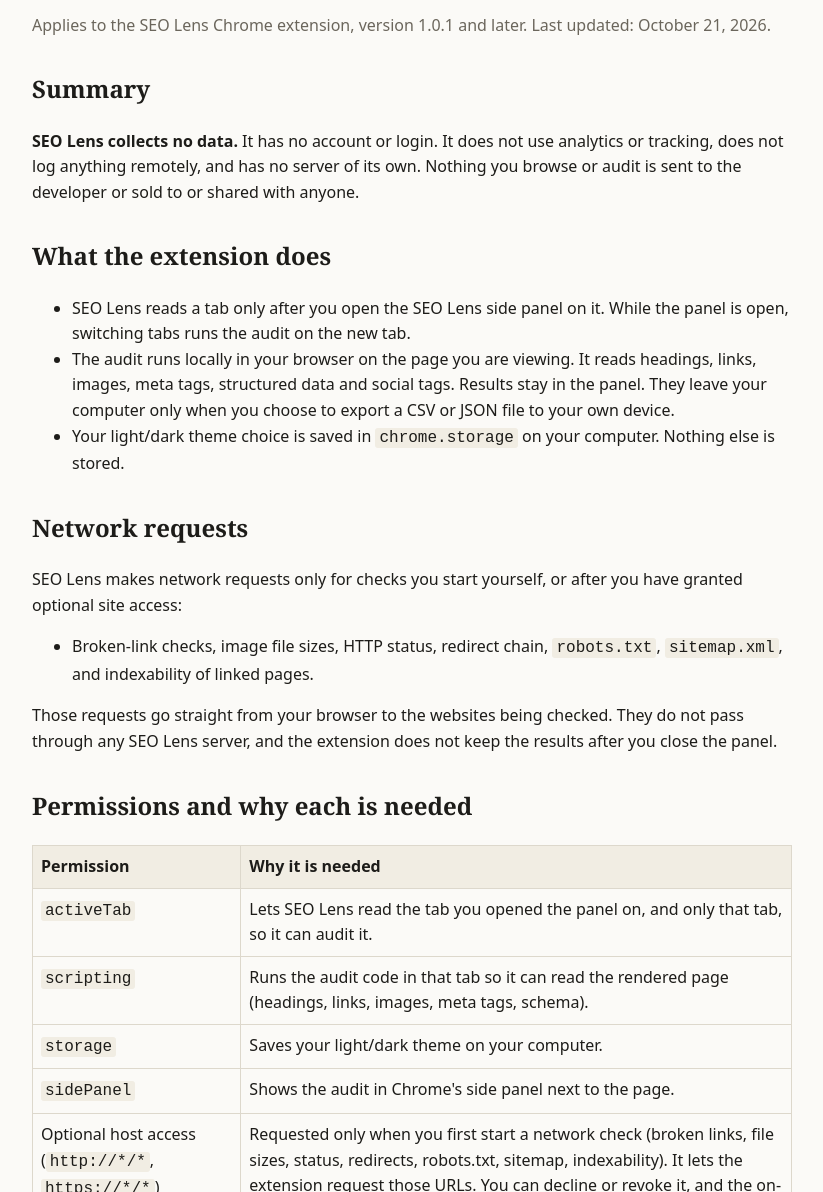
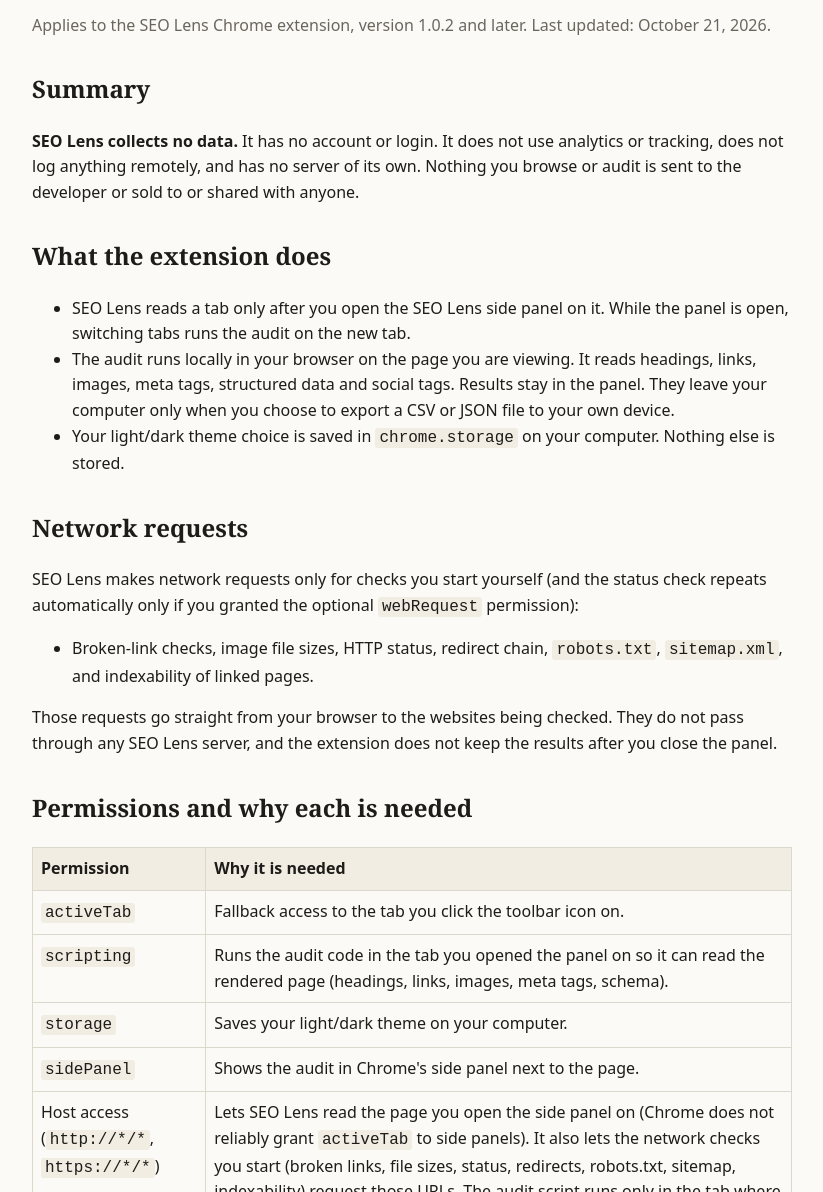
Before and after one commit to Hassanr8998/seo-lens-privacy, a plain HTML site: page index.html in a window 1280 px wide. Shown: the part 108-1300 px from the top of the page, without its empty margins (228-1051 px from the left). Drawn offline with Linux system fonts and the light colour scheme.

Commit message:
Update for 1.0.2 permissions

```diff
--- a/index.html
+++ b/index.html
@@ -14,7 +14,7 @@
 </head>
 <body>
 <h1>SEO Lens Privacy Policy</h1>
-<p class="muted">Applies to the SEO Lens Chrome extension, version 1.0.1 and later. Last updated: October 21, 2026.</p>
+<p class="muted">Applies to the SEO Lens Chrome extension, version 1.0.2 and later. Last updated: October 21, 2026.</p>
 
 <h2>Summary</h2>
 <p><strong>SEO Lens collects no data.</strong> It has no account or login. It does not use analytics or tracking, does not log anything remotely, and has no server of its own. Nothing you browse or audit is sent to the developer or sold to or shared with anyone.</p>
@@ -27,7 +27,7 @@
 </ul>
 
 <h2>Network requests</h2>
-<p>SEO Lens makes network requests only for checks you start yourself, or after you have granted optional site access:</p>
+<p>SEO Lens makes network requests only for checks you start yourself (and the status check repeats automatically only if you granted the optional <code>webRequest</code> permission):</p>
 <ul>
 <li>Broken-link checks, image file sizes, HTTP status, redirect chain, <code>robots.txt</code>, <code>sitemap.xml</code>, and indexability of linked pages.</li>
 </ul>
@@ -36,11 +36,11 @@
 <h2>Permissions and why each is needed</h2>
 <table>
 <tr><th>Permission</th><th>Why it is needed</th></tr>
-<tr><td><code>activeTab</code></td><td>Lets SEO Lens read the tab you opened the panel on, and only that tab, so it can audit it.</td></tr>
-<tr><td><code>scripting</code></td><td>Runs the audit code in that tab so it can read the rendered page (headings, links, images, meta tags, schema).</td></tr>
+<tr><td><code>activeTab</code></td><td>Fallback access to the tab you click the toolbar icon on.</td></tr>
+<tr><td><code>scripting</code></td><td>Runs the audit code in the tab you opened the panel on so it can read the rendered page (headings, links, images, meta tags, schema).</td></tr>
 <tr><td><code>storage</code></td><td>Saves your light/dark theme on your computer.</td></tr>
 <tr><td><code>sidePanel</code></td><td>Shows the audit in Chrome's side panel next to the page.</td></tr>
-<tr><td>Optional host access (<code>http://*/*</code>, <code>https://*/*</code>)</td><td>Requested only when you first start a network check (broken links, file sizes, status, redirects, robots.txt, sitemap, indexability). It lets the extension request those URLs. You can decline or revoke it, and the on-page audit keeps working.</td></tr>
+<tr><td>Host access (<code>http://*/*</code>, <code>https://*/*</code>)</td><td>Lets SEO Lens read the page you open the side panel on (Chrome does not reliably grant <code>activeTab</code> to side panels). It also lets the network checks you start (broken links, file sizes, status, redirects, robots.txt, sitemap, indexability) request those URLs. The audit script runs only in the tab where you open the panel. No browsing data is collected or sent anywhere.</td></tr>
 <tr><td>Optional <code>webRequest</code></td><td>Records each redirect hop (status code and location) for the extension's own status check request. It does not monitor your browsing. If you decline it, the panel shows only the final URL.</td></tr>
 </table>
 <p>You can revoke optional permissions at any time from <code>chrome://extensions</code> → SEO Lens → Details.</p>
```
